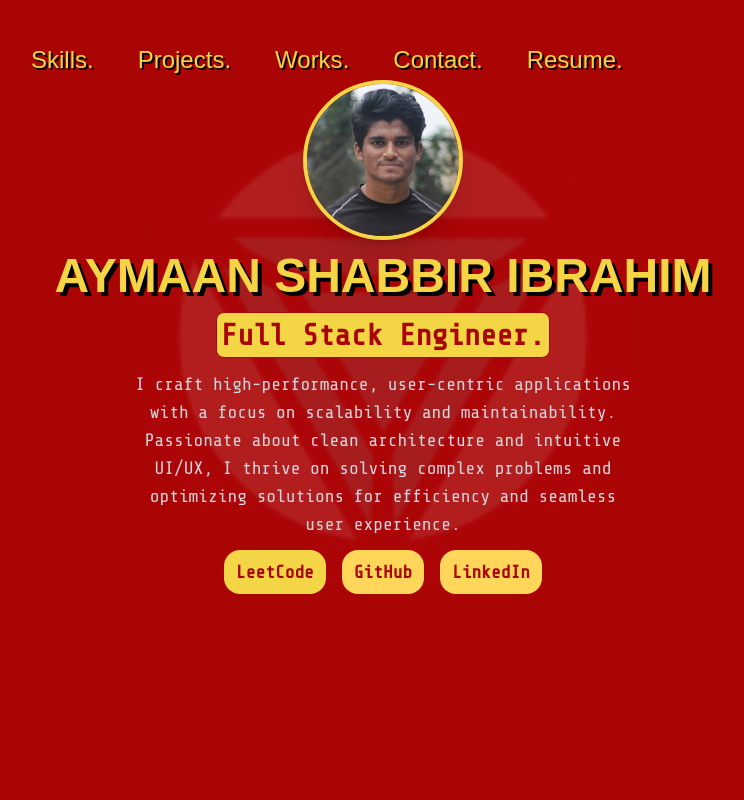
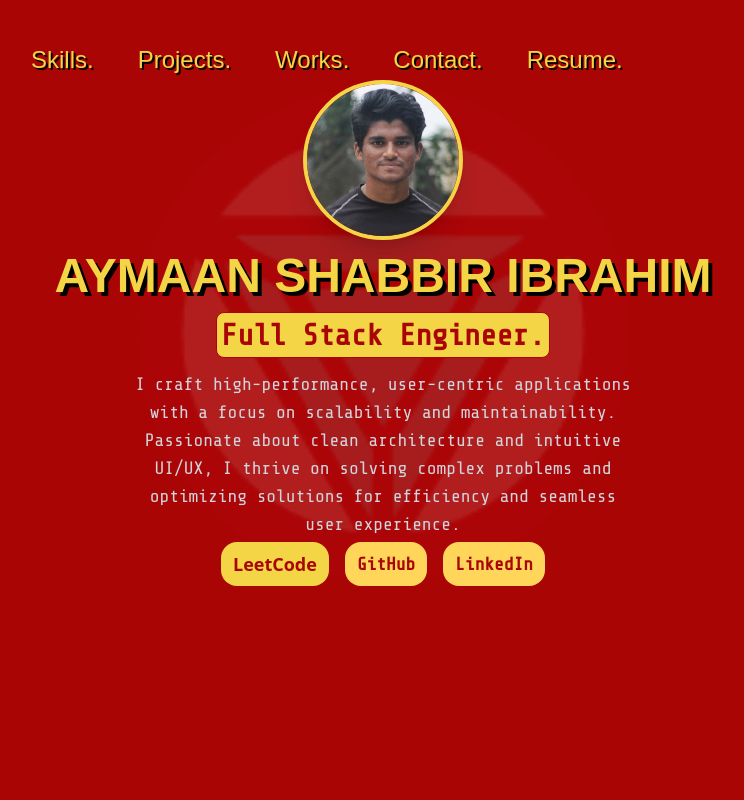
Before and after one commit to Aymaan-Shabbir/AymaanPortfolio, a React (Vite) app: page / in a window 1280 px wide. Shown: the top 800 px of the page, without its empty margins (257-1001 px from the left). Built offline with nearby package versions, Linux system fonts and the light colour scheme; a web font is replaced by a local one.

Commit message:
hero updates

```diff
--- a/src/components/Hero.jsx
+++ b/src/components/Hero.jsx
@@ -63,12 +63,12 @@ function Hero() {
 
       {/* PROFILES*/}
       <motion.div
-        className="mt-3 flex gap-4 z-20"
+        className="mt-1 flex gap-4 z-20"
         initial={{ opacity: 0, y: 20 }}
         animate={{ opacity: 1, y: 0 }}
         transition={{ delay: 1, duration: 1 }}
       >
-        <motion.div whileHover={{ scale: 1.1 }} className="aProfBTN">
+        <motion.div whileHover={{ scale: 1.1 }} clasName="aProfBTN">
           <a
             href="https://leetcode.com/u/AymaanShabbir/"
             target="_blank"
```
